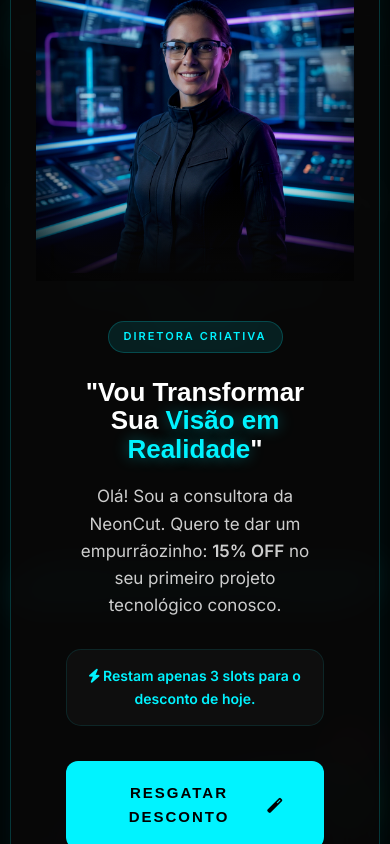
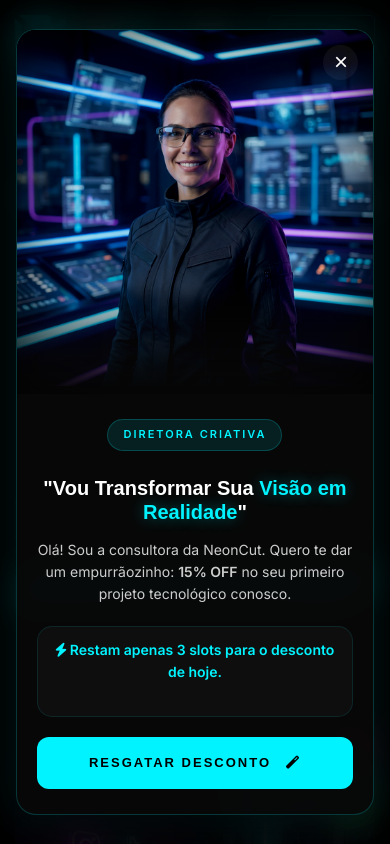
Before and after one commit to dgkpaulo-rgb/portfolio-pages, a plain HTML site: page index.html in a window 390 px wide. Shown: the top 844 px of the page. Drawn offline with Linux system fonts and the light colour scheme.

Commit message:
Fix mobile responsiveness and CSS structural issues

```diff
--- a/style.css
+++ b/style.css
@@ -2998,27 +2998,20 @@ nav ul li a:hover {
     letter-spacing: 3px;
 }
 
+/* Promo Modal Responsive */
 @media (max-width: 992px) {
-    .holographic-form {
-        grid-template-columns: 1fr;
-        padding: 40px;
-        gap: 40px;
-    }
-
-    .budget-text h2 {
-        font-size: 36px;
-    }
-
     .promo-content {
         max-width: 500px;
+        border-radius: 20px;
     }
 
     .promo-flex {
         flex-direction: column;
+        min-height: auto;
     }
 
     .promo-image {
-        height: 250px;
+        height: 220px;
     }
 
     .image-glow {
@@ -3026,27 +3019,60 @@ nav ul li a:hover {
     }
 
     .promo-body {
-        padding: 40px 30px;
+        padding: 30px 25px;
         text-align: center;
         align-items: center;
     }
 
     .promo-body h2 {
-        font-size: 28px;
+        font-size: 24px;
+        margin-bottom: 15px;
     }
 }
 
 @media (max-width: 600px) {
-    .form-row {
-        grid-template-columns: 1fr;
-    }
-
     .promo-content {
-        padding: 40px 25px;
+        padding: 0;
+        width: 92%;
+        margin: 0 auto;
+    }
+
+    .promo-image {
+        height: 180px;
+    }
+
+    .promo-body {
+        padding: 25px 20px;
     }
 
     .promo-body h2 {
-        font-size: 26px;
+        font-size: 20px;
+        line-height: 1.2;
+    }
+
+    .promo-body p {
+        font-size: 14px;
+        margin-bottom: 20px;
+    }
+
+    .promo-timer {
+        width: 100%;
+        padding: 12px 15px;
+        margin-bottom: 20px;
+        text-align: center;
+    }
+
+    .btn-promo-action {
+        width: 100%;
+        padding: 16px 20px;
+        font-size: 13px;
+    }
+
+    .close-promo {
+        top: 15px;
+        right: 15px;
+        width: 35px;
+        height: 35px;
     }
 }
 
@@ -3235,14 +3261,28 @@ nav ul li a:hover {
         max-width: 600px;
         margin-inline: auto;
     }
-    .future-card h3 { font-size: 30px; }
-    .future-content { padding: 40px; }
+
+    .future-card h3 {
+        font-size: 30px;
+    }
+
+    .future-content {
+        padding: 40px;
+    }
 }
 
 @media (max-width: 600px) {
-    .future-img { height: 300px; }
-    .future-card h3 { font-size: 26px; }
-    .future-content { padding: 30px 20px; }
+    .future-img {
+        height: 300px;
+    }
+
+    .future-card h3 {
+        font-size: 26px;
+    }
+
+    .future-content {
+        padding: 30px 20px;
+    }
 }
 
 /* Future Vision CTA Button */
@@ -3307,7 +3347,6 @@ nav ul li a:hover {
     left: 150%;
 }
 
-
 /* Audio Section Cyber Button */
 .btn-audio-cyber {
     display: inline-flex;
@@ -3391,6 +3430,7 @@ nav ul li a:hover {
         flex-direction: column;
         text-align: center;
     }
+
     .btn-audio-cyber {
         width: 100%;
     }
```
